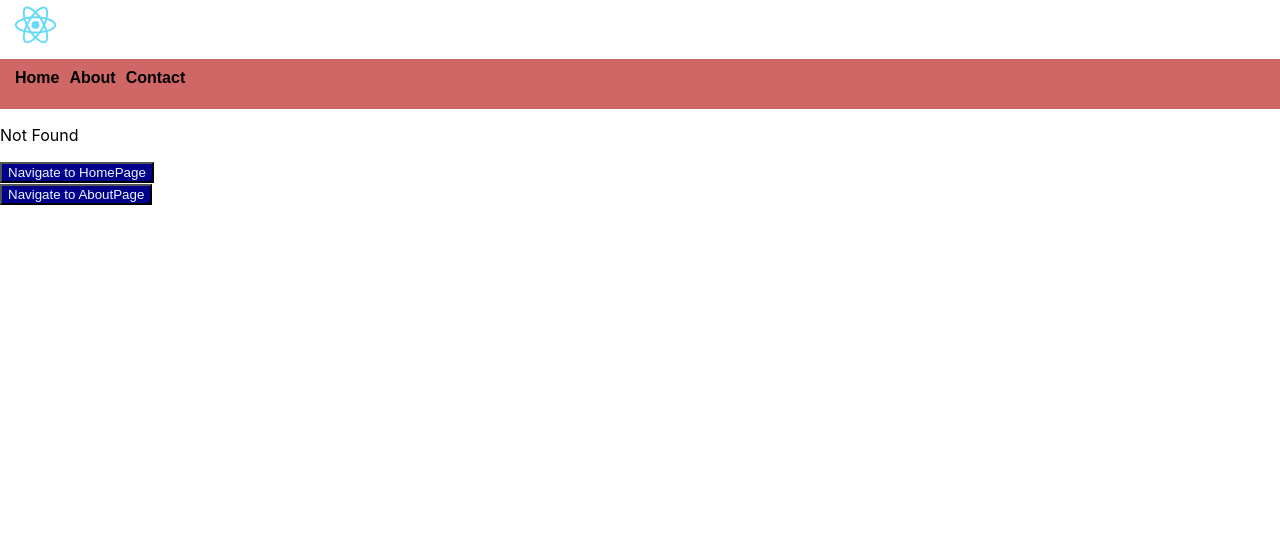
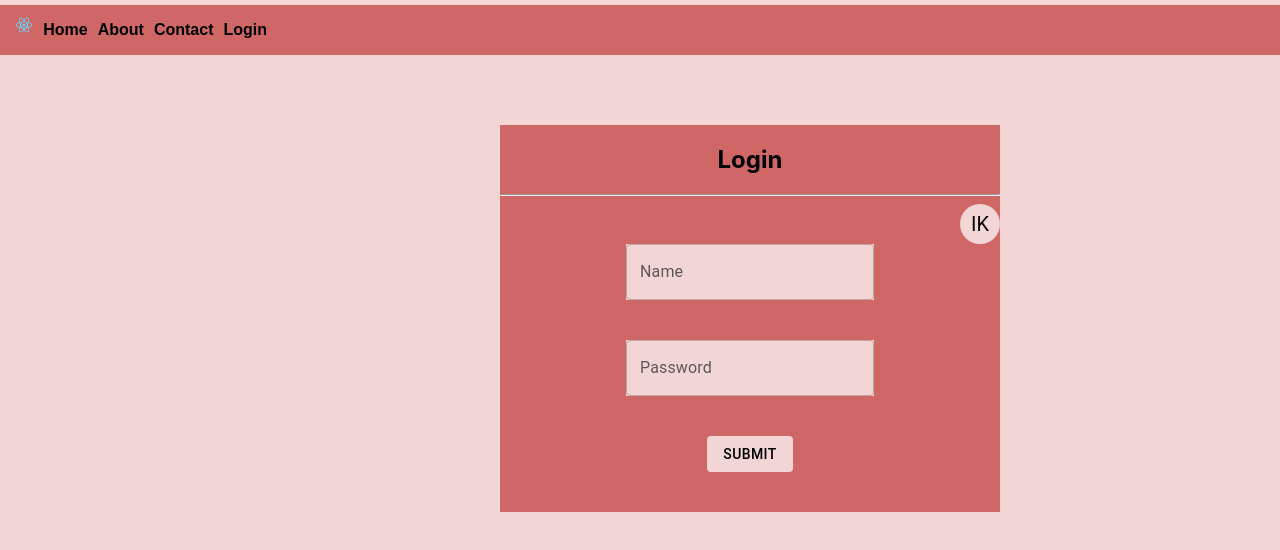
Before and after one commit to ishikakodwani/Tatvasoft-internship, a React (Create React App) app: page /login in a window 1280 px wide. Before the commit this address had no page. Shown: the top 550 px of the page. Built offline with nearby package versions, Linux system fonts and the light colour scheme.

Commit message:
update 1

```diff
--- a/src/App.css
+++ b/src/App.css
@@ -48,7 +48,3 @@
   display: flex;
   justify-content: space-between;
 }
-button{
-  background-color: darkblue;
-  color: aliceblue;
-}
--- a/src/App.js
+++ b/src/App.js
@@ -1,23 +1,25 @@
 import './App.css';
-import { Routes ,Route, Link, BrowserRouter} from 'react-router-dom';
-import { Home } from './Home';
-import { About } from './About';
-import { NotFound } from './Found';
-import Logo from "./logo.svg";
+import './style.css'
+import { Routes ,Route,BrowserRouter} from 'react-router-dom';
+import { Home } from './Pages/Home';
+import { About } from './Pages/About';
+import { NotFound } from './Pages/Found';
+import { Navbar } from './Pages/Navbar';
+import {Login} from './Pages/Login';
+
 function App() {
   return (<>
-  <img src={Logo} alt="logo" style={{height:50}}/>
+
   <BrowserRouter>
-  <div className="navbarstyle">
-  <Link to="/" style={{marginLeft:5,color:'black',textDecoration: 'none',columnGap:5}}>Home</Link>
-  <Link to="/about" style={{marginLeft:10 ,color:'black',textDecoration: 'none',columnGap:5}} >About</Link>
-  <Link to="/contact" style={{marginLeft:10 ,color:'black',textDecoration: 'none',columnGap:5 }} >Contact</Link></div>
+  <Navbar/>
   <Routes>
     <Route path="/" element={<Home/>}>
     </Route>
      <Route path="/about" element={<About/>}>
     </Route>
-    <Route path="*" element={ < NotFound/>}>
+     <Route path="/login" element={<Login/>}>
+    </Route>
+    <Route path="*" element={<NotFound/>}>
     </Route>
   </Routes>
     </BrowserRouter>
--- /dev/null
+++ b/src/Pages/Login.js
@@ -0,0 +1,90 @@
+import { useNavigate } from "react-router-dom";
+import { useState } from "react";
+import { Button } from '@mui/material';
+import { Avatar,Popover, TextField } from "@mui/material";
+//import LogoutOutlinedIcon from '@mui/icons-material/LogoutOutlined';
+import { Formik } from "formik";
+import * as Yup from "yup";
+export const Login=()=>{
+    const Navigate =useNavigate();
+    const onFormSubmit=(values)=>{
+        //console.log("Email:",email);
+        //console.log("Password:",password);
+        console.log("form submitted",values);
+        Navigate("/");
+    };
+
+    const handleClick = (event) =>{
+      console.log(123);
+      setAnchorEl(event.currentTarget);
+      setOpen(true);
+  };
+
+  const handleClose = () =>{
+      setAnchorEl(null);
+      setOpen(false);
+  };
+  const validation= Yup.object().shape( {
+    email: Yup.string().email("Please enter a valid email"),
+    //password: Yup.string().min(8).required("Password"),
+    password: Yup.string() .required('No password provided.').min(8, 'Password is too short - should be 8 chars minimum.').matches(/[a-zA-Z]/, 'Password can only contain Latin letter'),
+  });
+  const initialValues={
+    email:"",
+    password:"",
+  }
+    //const [email,setEmail]=useState("ishika@gmail.com");
+    //const [password,setPassword]=useState("***");
+    const [open,setOpen]=useState(false);
+    const [anchorEl, setAnchorEl] = useState(null);
+
+
+  //  <Popover
+  //     open={open}
+  //     anchorOrigin={{
+  //         vertical: 'bottom',
+  //         horizontal: 'left',
+  //     }}
+  //     transformOrigin={{
+  //        vertical: 'top',
+  //        horizontal: 'left',
+  //     }}
+  //     anchorEl={anchorEl}
+  //     onClose={handleClose}
+  //  >
+  //      <div style={{
+  //        padding:5,
+  //      }}>
+
+
+  //    <h5>IshikaKodwani</h5>
+  //    <LogoutOutlinedIcon onClick={onFormSubmit}/>
+  //      {/* <Button variant="contained" onClick={onHomePageButtonClick} className="">
+
+  //        </Button> */}
+  //      </div>
+  //   </Popover>
+  return(
+    <div className="formcontainer">
+     <h2 >Login</h2>
+    <hr/>
+           <div style={{display:"flex",justifyContent:"flex-end"}}>
+          <Avatar sx={{ bgcolor:"rgb(242, 214, 214)",color:"black"}} onClick={handleClick}>IK</Avatar></div>
+
+          <Formik initialValues={initialValues}
+           onSubmit={onFormSubmit}
+           validationSchema={validation}>
+
+           {({value,errors,touched,handleBlur,handleChange,handleSubmit}) => ( <form onSubmit={handleSubmit}>
+            <TextField sx={{bgcolor:"rgb(242, 214, 214)"}} type="email" label="Name" name="email"  variant="outlined"  placeholder="Enter your email" id="email" onChange={handleChange} onBlur={handleBlur}/><br/>
+            <span style={{color:"black",fontWeight:"bold"}}>{errors.email && touched.email && errors.email}</span><br/><br/>
+            <TextField sx={{bgcolor:"rgb(242, 214, 214)"}} label="Password"    type="password"  name="password" variant="outlined" placeholder="Enter Password" id="password" onChange={handleChange} onBlur={handleBlur}/><br/>
+            <span style={{color:"black",fontWeight:"bold"}}>{errors.password && touched.password && errors.password}</span><br/><br/>
+            <Button sx={{bgcolor:"rgb(242, 214, 214);",marginBottom:5}}  variant="submit" type="Submit">Submit</Button>
+            </form>)}
+            </Formik>
+
+    </div>
+    );
+
+}
--- /dev/null
+++ b/src/Pages/Navbar.js
@@ -0,0 +1,11 @@
+import {Link} from 'react-router-dom';
+import Logo from '../logo.svg';
+export const Navbar=()=>{ return(<>
+
+<div className="navbarstyle">
+ <img src={Logo} alt="logo" style={{height:20}}/>
+  <Link to="/" style={{marginLeft:5,color:'black',textDecoration: 'none',columnGap:5}}>Home</Link>
+  <Link to="/about" style={{marginLeft:10 ,color:'black',textDecoration: 'none',columnGap:5}} >About</Link>
+  <Link to="/contact" style={{marginLeft:10 ,color:'black',textDecoration: 'none',columnGap:5 }} >Contact</Link>
+  <Link to="/login" style={{marginLeft:10 ,color:'black',textDecoration: 'none',columnGap:5 }} >Login</Link>
+  </div></>)};
--- /dev/null
+++ b/src/style.css
@@ -0,0 +1,17 @@
+body{
+    background-color: rgb(242, 214, 214);
+}
+.formcontainer{
+   background-color:  rgb(207, 103, 103);
+   width: 500px;
+   margin-left:500px;
+   margin-top: 70px;
+   text-align: center;
+}
+.formcontainer h2{
+    padding-top:20px;
+}
+button{
+    background-color: blue;
+    color: aliceblue;
+}
```
Also changed, not shown: package.json (+8 -2 lines), src/Pages/About.js (renamed from src/About.js), src/Pages/Found.js (renamed from src/Found.js), src/Pages/Home.js (renamed from src/Home.js), 1 other file (tests, documents, lock files or other folders).
